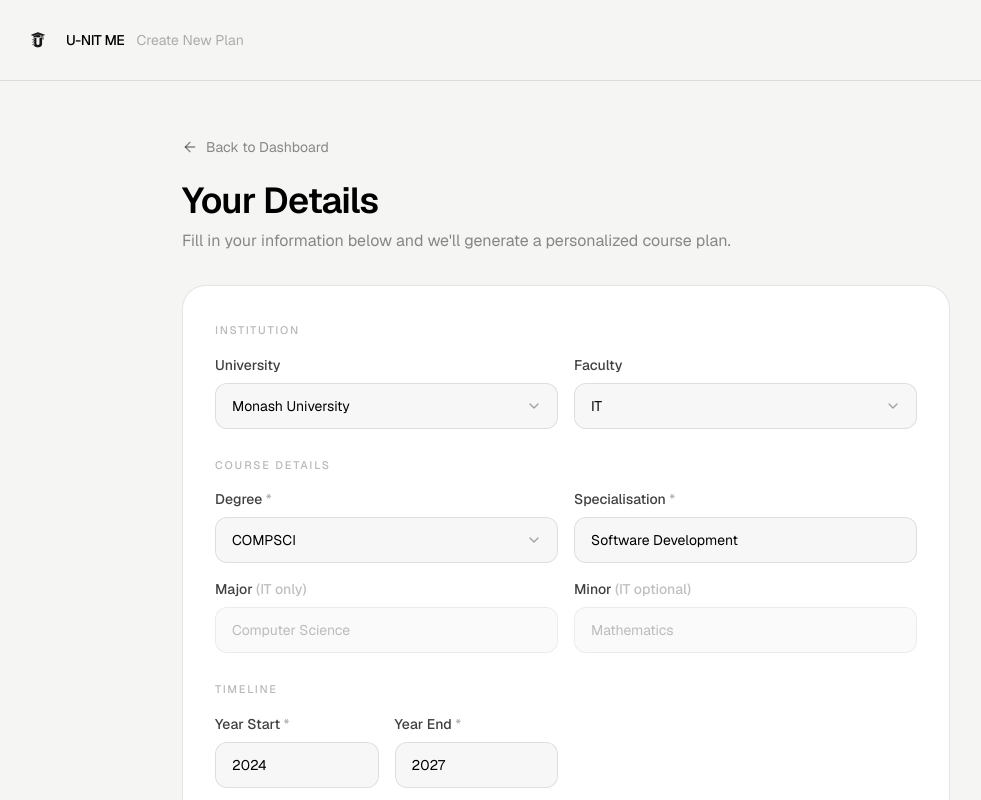
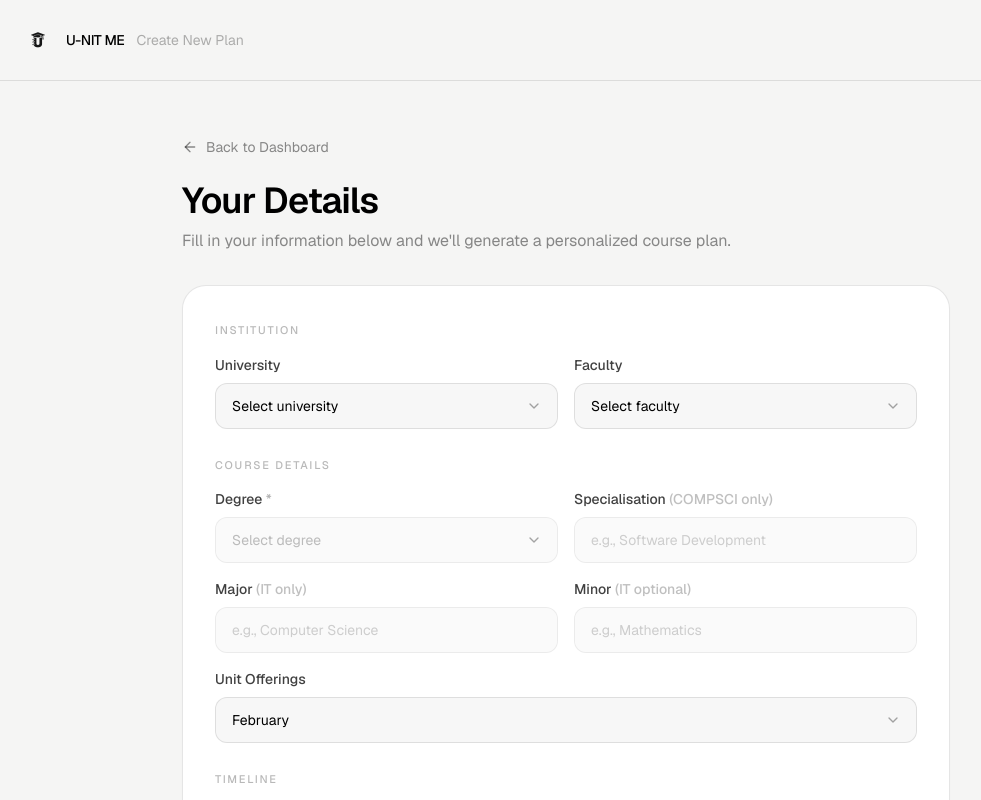
Before and after one commit to frzatla/u-nitme, a Next.js app in the folder my-app/: page /dashboard/new in a window 1280 px wide. Shown: the top 800 px of the page, without its empty margins (74-1055 px from the left). Built offline with nearby package versions, Linux system fonts and the light colour scheme.

Commit message:
add degree and semester offering

```diff
--- a/my-app/package.json
+++ b/my-app/package.json
@@ -10,6 +10,7 @@
   },
   "dependencies": {
     "@clerk/nextjs": "^7.0.4",
+    "@supabase/supabase-js": "^2.99.1",
     "framer-motion": "^12.36.0",
     "lucide-react": "^0.577.0",
     "next": "16.1.6",
--- a/my-app/src/app/api/profiles/route.ts
+++ b/my-app/src/app/api/profiles/route.ts
@@ -21,6 +21,8 @@ export async function POST(req) {
         plan: {
           university: payload.plan.university,
           faculty: payload.plan.faculty,
+          degree: payload.plan.degree,
+          semesterOffering: payload.plan.semesterOffering,
           specialisation: payload.plan.specialisation,
           major: payload.plan.major,
           minor: payload.plan.minor,
--- a/my-app/src/app/dashboard/page.tsx
+++ b/my-app/src/app/dashboard/page.tsx
@@ -15,6 +15,7 @@ export default async function DashboardPage() {
       university: String(formData.get("university") || ""),
       faculty: String(formData.get("faculty") || ""),
       degree: selectedDegree,
+      semesterOffering: String(formData.get("semesterOffering") || ""),
       specialisation:
         selectedDegree === "COMPSCI"
           ? String(formData.get("specialisation") || "")
@@ -38,6 +39,8 @@ export default async function DashboardPage() {
         plan: {
           university: formData.university,
           faculty: formData.faculty,
+          degree: formData.degree,
+          semesterOffering: formData.semesterOffering,
           specialisation: formData.specialisation,
           major: formData.major,
           minor: formData.minor,
--- a/my-app/src/components/StudentDetailsForm.tsx
+++ b/my-app/src/components/StudentDetailsForm.tsx
@@ -1,10 +1,29 @@
-import { HTMLProps } from "react";
+"use client";
+
+import { FormEventHandler } from "react";
 import StudentDetailsFormContent from "./StudentDetailsFormContent";
 
-export default function StudentDetailsForm({ action }: HTMLProps<"form">) {
+type StudentDetailsFormProps = {
+  action?: string | ((formData: FormData) => void | Promise<void>);
+  onSubmit?: (data: Record<string, FormDataEntryValue>) => void;
+};
+
+export default function StudentDetailsForm({
+  action,
+  onSubmit,
+}: StudentDetailsFormProps) {
+  const handleSubmit: FormEventHandler<HTMLFormElement> | undefined = onSubmit
+    ? (event) => {
+        event.preventDefault();
+        const formData = new FormData(event.currentTarget);
+        const data = Object.fromEntries(formData.entries());
+        onSubmit(data);
+      }
+    : undefined;
+
   return (
     <div className="rounded-3xl border border-black/10 bg-white px-7 py-8 shadow-[0_1px_2px_rgba(0,0,0,0.02)] md:px-8 md:py-9">
-      <form action={action} className="space-y-7">
+      <form action={action} onSubmit={handleSubmit} className="space-y-7">
         <StudentDetailsFormContent />
       </form>
     </div>
--- a/my-app/src/components/StudentDetailsFormContent.tsx
+++ b/my-app/src/components/StudentDetailsFormContent.tsx
@@ -22,8 +22,8 @@ const degreeOptionsByFaculty = {
 };
 
 export default function StudentDetailsFormContent() {
-  const [faculty, setFaculty] = useState("IT");
-  const [degree, setDegree] = useState("COMPSCI");
+  const [faculty, setFaculty] = useState("");
+  const [degree, setDegree] = useState("");
 
   const availableDegrees = degreeOptionsByFaculty[faculty] || [];
 
@@ -49,8 +49,11 @@ export default function StudentDetailsFormContent() {
                 name="university"
                 required
                 className={`${inputClass} appearance-none pr-10`}
-                defaultValue="Monash University"
+                defaultValue=""
               >
+                <option value="" disabled>
+                  Select university
+                </option>
                 <option value="Monash University">Monash University</option>
               </select>
 
@@ -81,13 +84,14 @@ export default function StudentDetailsFormContent() {
                   ]?.some((option) => option.value === degree);
 
                   if (!degreeStillValid) {
-                    const firstDegree =
-                      degreeOptionsByFaculty[nextFaculty]?.[0]?.value || "";
-                    setDegree(firstDegree);
+                    setDegree("");
                   }
                 }}
                 className={`${inputClass} appearance-none pr-10`}
               >
+                <option value="" disabled>
+                  Select faculty
+                </option>
                 <option value="IT">IT</option>
                 <option value="Arts">Arts</option>
               </select>
@@ -122,6 +126,9 @@ export default function StudentDetailsFormContent() {
                 disabled={!faculty}
                 className={`${inputClass} ${disabledInputClass} appearance-none pr-10`}
               >
+                <option value="" disabled>
+                  Select degree
+                </option>
                 {availableDegrees.map((option) => (
                   <option key={option.value} value={option.value}>
                     {option.label}
@@ -149,7 +156,6 @@ export default function StudentDetailsFormContent() {
               id="specialisation"
               name="specialisation"
               placeholder="e.g., Software Development"
-              defaultValue="Software Development"
               required={degree === "COMPSCI"}
               disabled={!degree || degree === "IT"}
               className={`${inputClass} ${disabledInputClass}`}
@@ -174,7 +180,6 @@ export default function StudentDetailsFormContent() {
               id="major"
               name="major"
               placeholder="e.g., Computer Science"
-              defaultValue="Computer Science"
               required={degree === "IT"}
               disabled={!degree || degree === "COMPSCI"}
               className={`${inputClass} ${disabledInputClass}`}
@@ -192,10 +197,30 @@ export default function StudentDetailsFormContent() {
               id="minor"
               name="minor"
               placeholder="e.g., Mathematics"
-              defaultValue="Mathematics"
               disabled={!degree || degree === "COMPSCI"}
               className={`${inputClass} ${disabledInputClass}`}
             />
+          </div>
+        </div>
+
+        <div className="mt-4">
+          <label
+            htmlFor="semesterOffering"
+            className="mb-2 block text-sm font-medium text-black/75"
+          >
+            Unit Offerings
+          </label>
+          <div className="relative">
+            <select
+              id="semesterOffering"
+              name="semesterOffering"
+              defaultValue="February"
+              className={`${inputClass} appearance-none pr-10`}
+            >
+              <option value="February">February</option>
+            </select>
+
+            <ChevronDown className="pointer-events-none absolute right-4 top-1/2 h-4 w-4 -translate-y-1/2 text-black/35" />
           </div>
         </div>
       </section>
@@ -211,7 +236,7 @@ export default function StudentDetailsFormContent() {
               htmlFor="yearStart"
               className="mb-2 block text-sm font-medium text-black/75"
             >
-              Year Start <span className="text-black/30">*</span>
+              Course Start <span className="text-black/30">*</span>
             </label>
             <input
               id="yearStart"
@@ -221,7 +246,6 @@ export default function StudentDetailsFormContent() {
               min="2020"
               max="2035"
               required
-              defaultValue="2024"
               className={inputClass}
             />
           </div>
@@ -231,7 +255,7 @@ export default function StudentDetailsFormContent() {
               htmlFor="yearEnd"
               className="mb-2 block text-sm font-medium text-black/75"
             >
-              Year End <span className="text-black/30">*</span>
+              Course End <span className="text-black/30">*</span>
             </label>
             <input
               id="yearEnd"
@@ -241,7 +265,6 @@ export default function StudentDetailsFormContent() {
               min="2020"
               max="2040"
               required
-              defaultValue="2027"
               className={inputClass}
             />
           </div>
```
Also changed, not shown: 1 other file (tests, documents, lock files or other folders).
